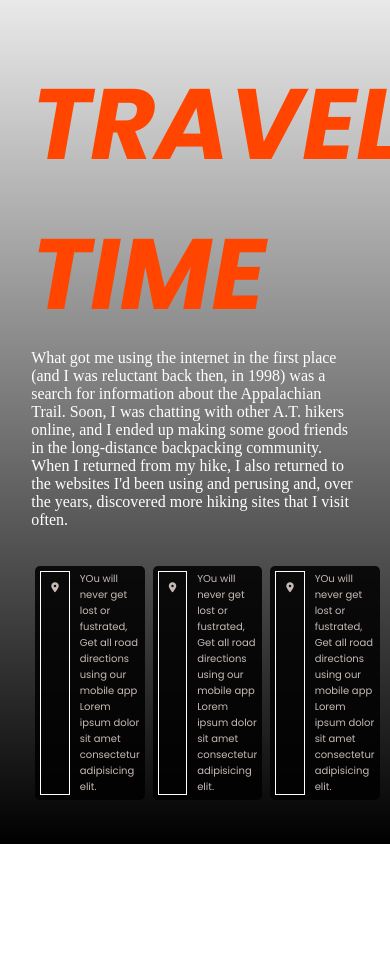
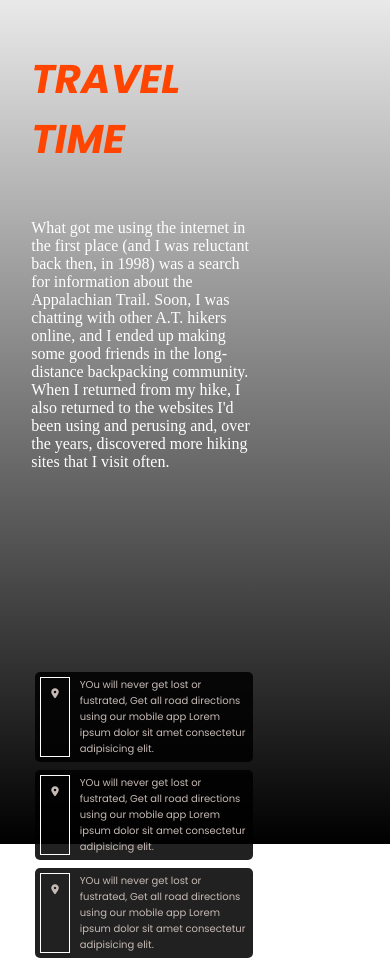
Before and after one commit to Gmarvis/travel-time, a plain HTML site: page index.html in a window 390 px wide. Before the commit the page ends 844 px from the top, so only its background shows below. Drawn offline with Linux system fonts and the light colour scheme.

Commit message:
media responsiveness added

```diff
--- a/assets/styles/styles.css
+++ b/assets/styles/styles.css
@@ -70,3 +70,34 @@ color: orangered;
     padding: 10px;
     margin-right: 10px;
 }
+
+
+@media screen and (max-width: 770px){
+    .text h1{
+        text-transform: uppercase;
+        font-family: poppins;
+        font-style: italic;
+        font-size: 40px;
+        color:orangered;
+        margin-bottom: 50px;
+
+    }
+
+    .text{
+        max-width: 69%;
+    }
+
+    .description{
+        margin-top:60% ;
+        margin-bottom: 10px;
+        display: flex;
+        flex-direction: column;
+        max-width: 69%;
+
+
+}
+    .hero{
+        height: 40vh;
+    }
+
+}
```
Lines whose indentation alone changed are shown as unchanged.
